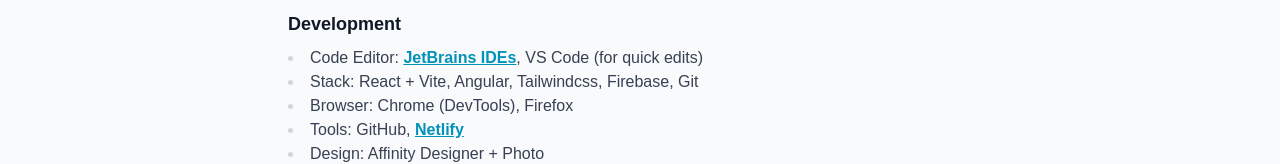
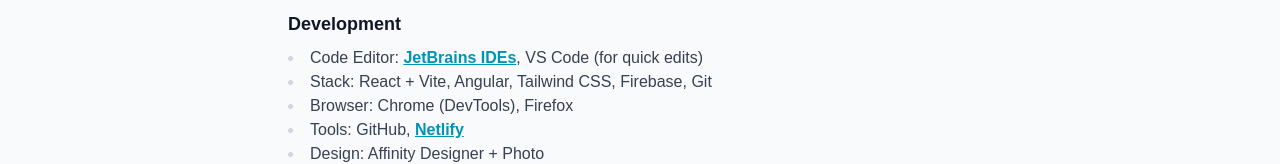
Before and after one commit to SeanChDavis/SeanChDavis, a React (Vite) app: page /uses in a window 1280 px wide. Shown: the part 203-367 px from the top of the page. Built offline with nearby package versions, Linux system fonts and the light colour scheme; the HTML template or start-up script is replaced by a standard one.

Commit message:
fix Tailwind CSS brand name

```diff
--- a/src/pages/Uses.jsx
+++ b/src/pages/Uses.jsx
@@ -17,7 +17,7 @@
                     <h2 className={headingClasses}>Development</h2>
                     <ul className="list-disc list-inside space-y-2 md:space-y-0 md:marker:text-gray-300">
                         <li>Code Editor: <a href={"https://www.jetbrains.com/"} className={linkClasses} target={"_blank"} rel="noopener noreferrer">JetBrains IDEs</a>, VS Code (for quick edits)</li>
-                        <li>Stack: React + Vite, Angular, Tailwindcss, Firebase, Git</li>
+                        <li>Stack: React + Vite, Angular, Tailwind CSS, Firebase, Git</li>
                         <li>Browser: Chrome (DevTools), Firefox</li>
                         <li>Tools: GitHub, <a href="https://www.netlify.com/" className={linkClasses} target={"_blank"} rel="noopener noreferrer">Netlify</a></li>
                         <li>Design: Affinity Designer + Photo</li>
```
